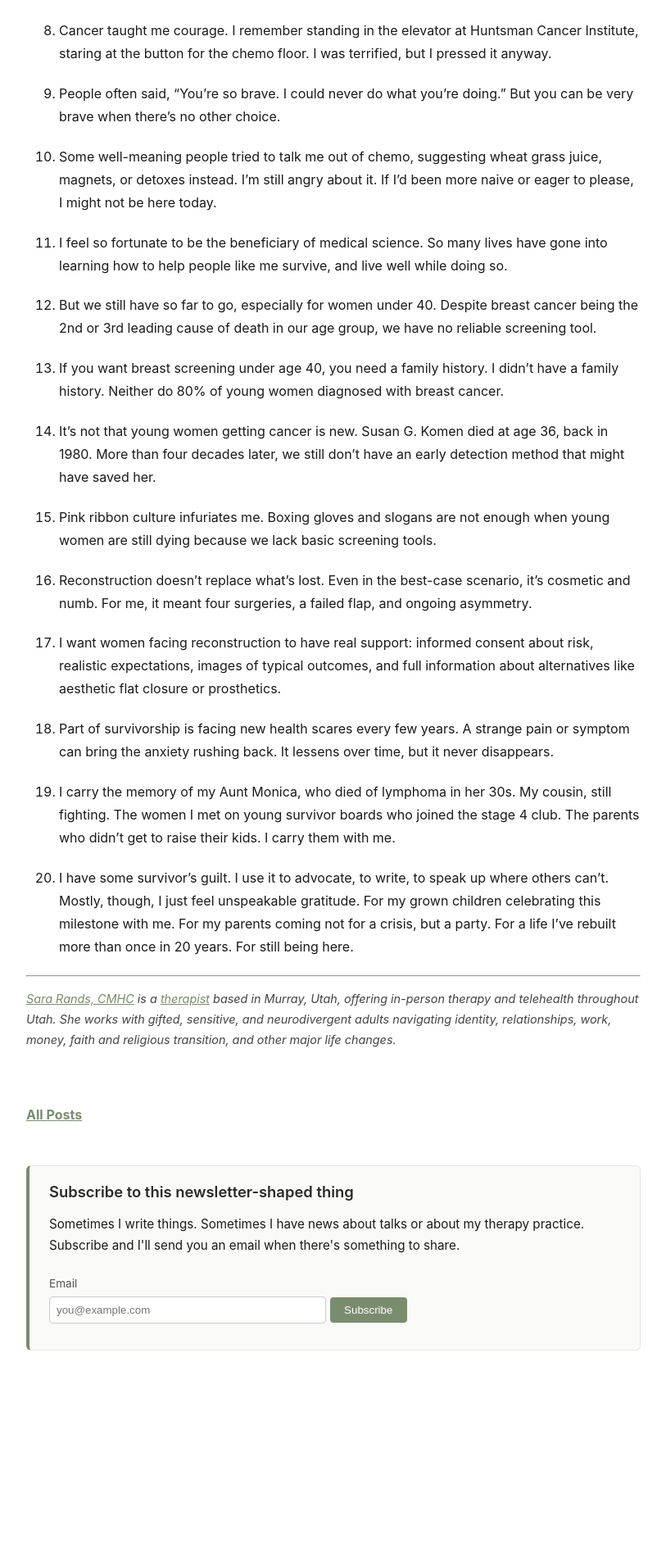
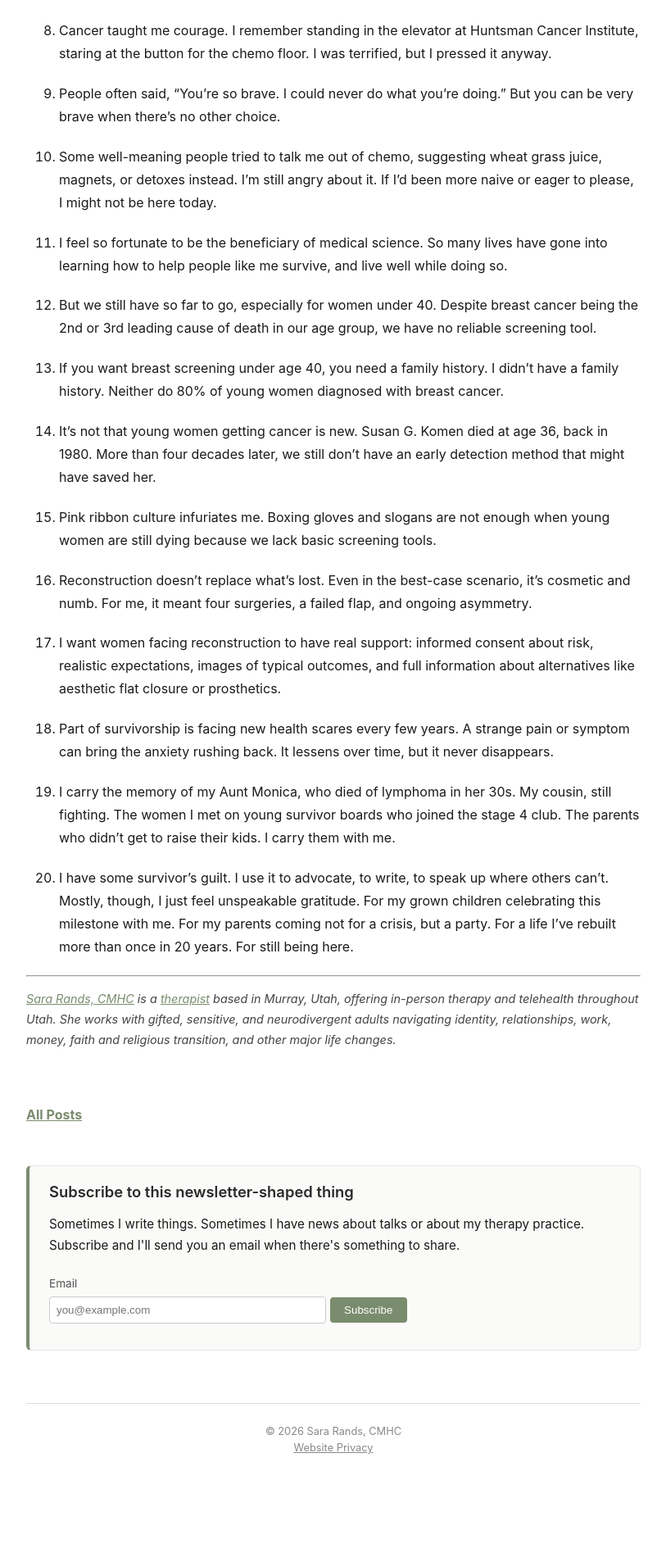
Before and after one commit to SaraRands/sararands-site, a Jekyll site: the page built from _posts/2025-11-19-twenty-years-later.md, in a window 1280 px wide. Shown: the part 987-2893 px from the top of the page at 82% size, without its empty margins (233-1046 px from the left). Built offline with Jekyll 4.4.1, drawn with Linux system fonts in a browser that asks for light colours; before the commit the page ends 2731 px from its top, so only the background shows below that.

Commit message:
privacy policy

```diff
--- a/_layouts/default.html
+++ b/_layouts/default.html
@@ -144,7 +144,8 @@
         </p>
 
         <p class="footer-copy">
-          © {{ site.time | date: '%Y' }} Sara Rands, CMHC
+          © {{ site.time | date: '%Y' }} Sara Rands, CMHC<br>
+          <a href="{{ '/privacy/' | relative_url }}">Website Privacy</a>
         </p>
       </footer>
     {% endunless %}
--- a/_layouts/post.html
+++ b/_layouts/post.html
@@ -25,11 +25,17 @@ layout: default
       <p class="blog-nav">
         <a href="/blog/"><strong>All Posts</strong></a>
       </p>
-        {% include newsletter.html %}
+
+      {% include newsletter.html %}
+
+      <footer class="blog-site-footer">
+        <p>
+          © {{ site.time | date: '%Y' }} Sara Rands, CMHC<br>
+          <a href="{{ '/privacy/' | relative_url }}">Website Privacy</a>
+        </p>
+      </footer>
     </section>
-
   </article>
-
 </div>
 
 <style>
@@ -48,8 +54,31 @@ layout: default
   line-height: 1.75;
 }
 
+.blog-privacy-link {
+  margin-top: 1.5rem;
+  font-size: 0.85rem;
+  color: #777;
+}
 .blog-nav {
   margin: 4rem 0 6rem;
+}
+.blog-site-footer {
+  margin-top: 4rem;
+  padding: 1.5rem 0 2rem;
+  border-top: 1px solid #ddd;
+  text-align: center;
+  color: #888;
+  font-size: 0.8rem;
+}
+
+.blog-site-footer p {
+  margin: 0;
+  line-height: 1.6;
+}
+
+.blog-site-footer a {
+  color: inherit;
+  text-decoration: underline;
 }
 </style>
 
```
Also changed, not shown: privacy.md (added, +46 -0 lines).
